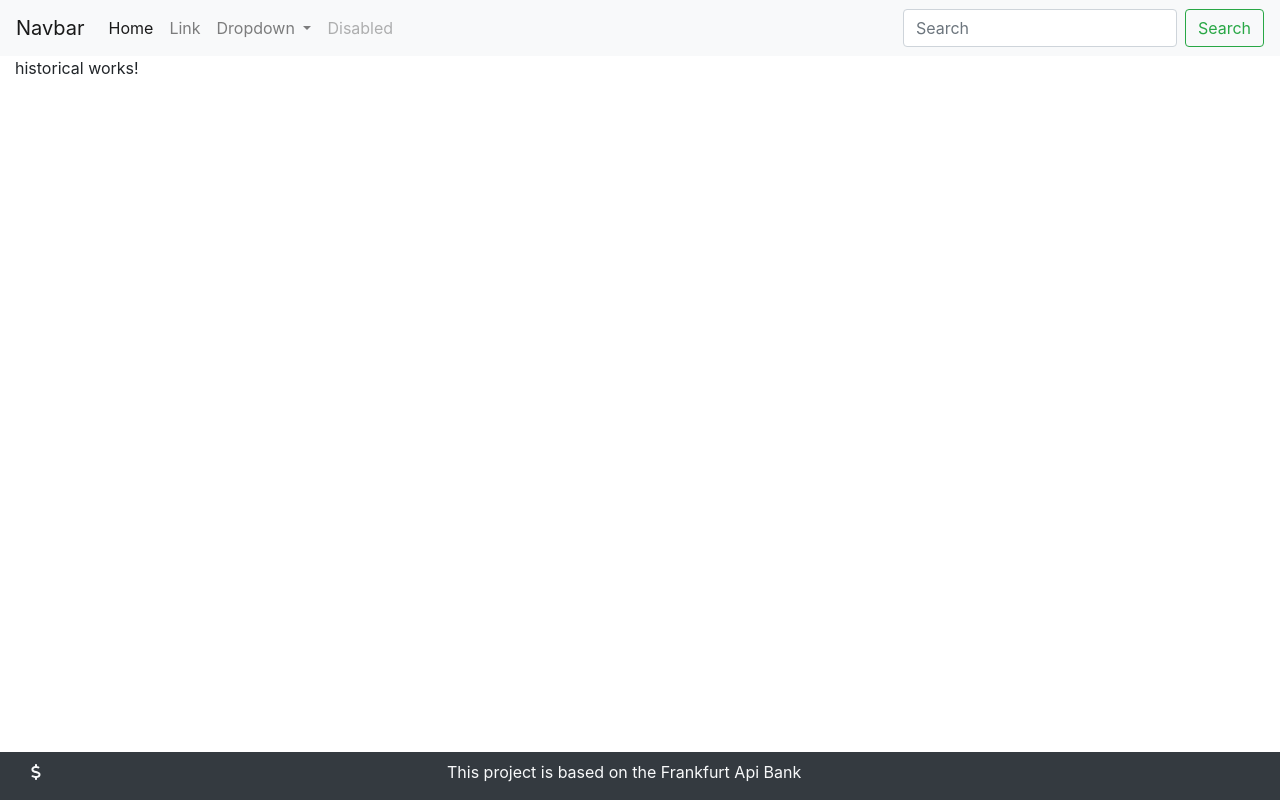
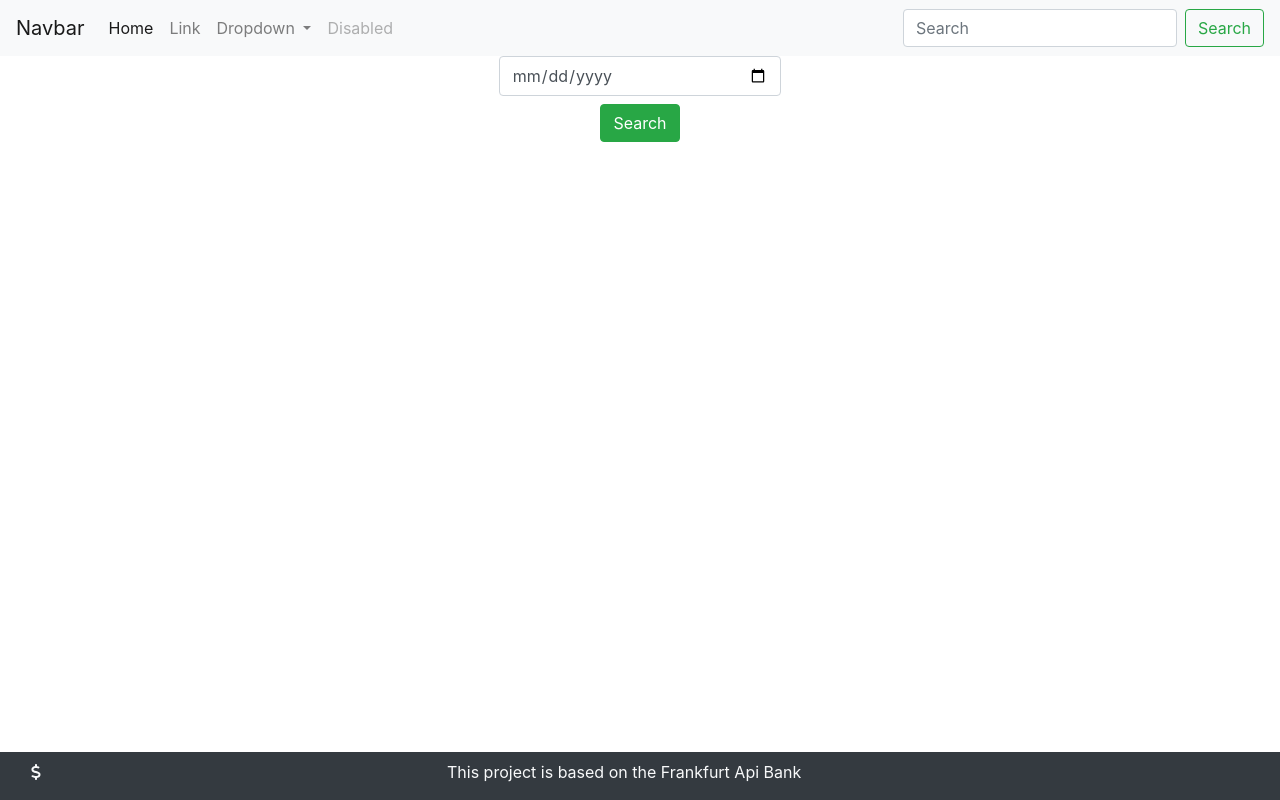
Before and after one commit to idmcarvalho/FrankfurterApi, an Angular app: page /historical in a window 1280 px wide. Built offline with nearby package versions, Linux system fonts and the light colour scheme.

Commit message:
Historical parte 1

```diff
--- a/src/app/historical/historical.component.html
+++ b/src/app/historical/historical.component.html
@@ -1 +1,10 @@
-<p>historical works!</p>
+<div class="container-fluid">
+    <div class="row justify-content-center">
+        <div class="col-3">
+            <input [(ngModel)]="data" type="date" class="form-control">
+        </div>
+        <div class="col-12 text-center mt-2">
+            <button (click)="search()" class="btn btn-success">Search</button>
+        </div>
+    </div>
+</div>
--- a/src/app/historical/historical.component.ts
+++ b/src/app/historical/historical.component.ts
@@ -1,4 +1,5 @@
 import { Component, OnInit } from '@angular/core';
+import { RequestsService } from '../services/requests.service';
 
 @Component({
   selector: 'app-historical',
@@ -6,10 +7,19 @@ import { Component, OnInit } from '@angular/core';
   styleUrls: ['./historical.component.css']
 })
 export class HistoricalComponent implements OnInit {
-
-  constructor() { }
+  data:string = '';
+  constructor(private requestService:RequestsService) { }
 
   ngOnInit(): void {
   }
 
+  search(){
+    this.requestService.getHistorical(this.data).subscribe(response => {
+      debugger;
+      console.log(response)
+    }, error => {
+
+    })
+  }
+
 }
--- a/src/app/services/requests.service.ts
+++ b/src/app/services/requests.service.ts
@@ -13,4 +13,10 @@ export class RequestsService {
     //it returns the response
     return this.http.get<any>(url);
   }
+
+  getHistorical(date:string){
+    let url = `https://api.frankfurter.app/${date}`;
+    return this.http.get<any>(url);
+  }
+
 }
```
